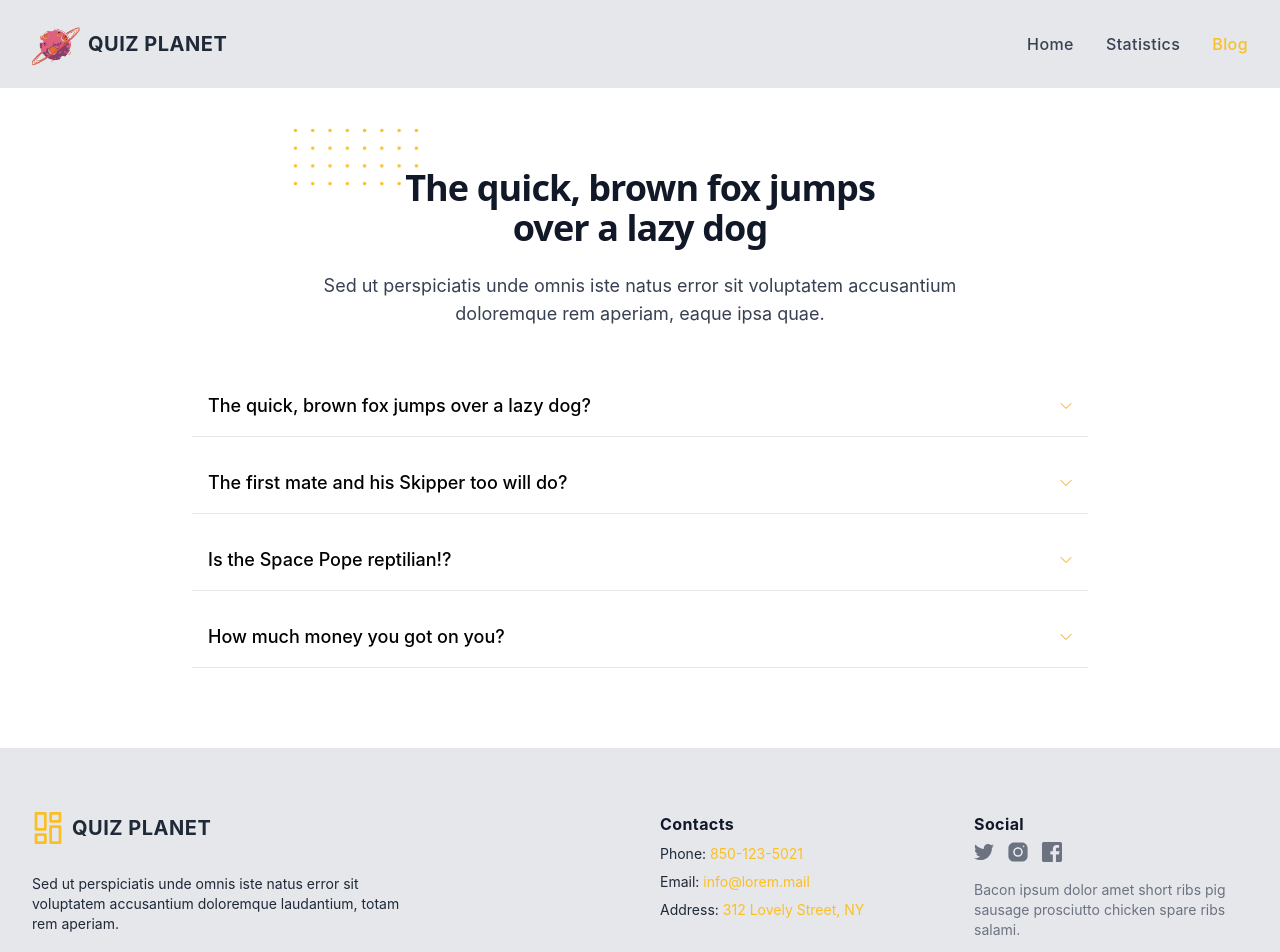
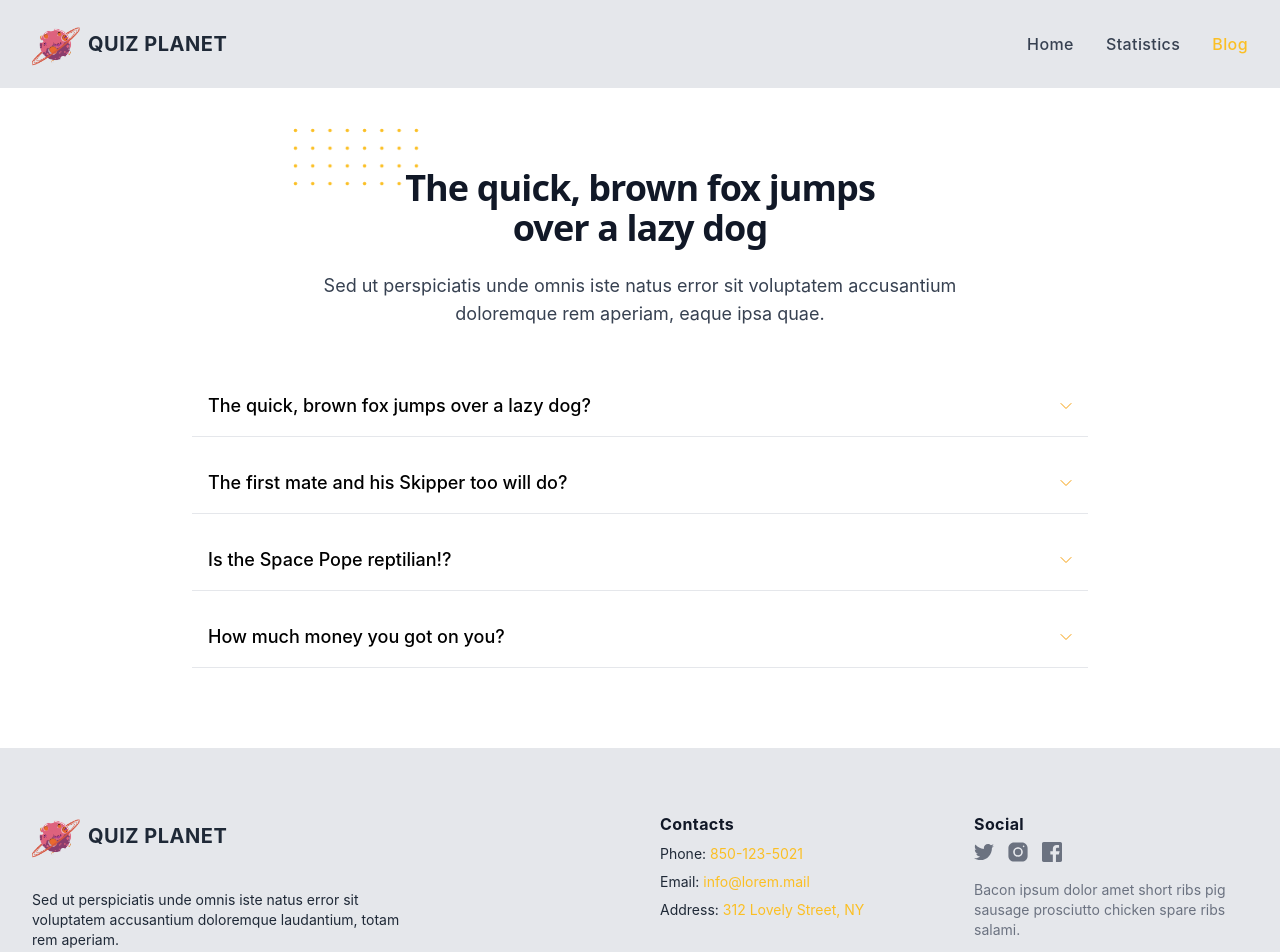
Before and after one commit to Mubashir-Kabir/Quize-Planet, a React (Create React App) app: page /blog in a window 1280 px wide. Shown: the top 952 px of the page. Built offline with nearby package versions, Linux system fonts and the light colour scheme.

Commit message:
netlify 404 not found resolved

```diff
--- a/src/Components/Footer.jsx
+++ b/src/Components/Footer.jsx
@@ -1,3 +1,5 @@
+import logo from "../Utilities/quiz-planet.png";
+
 export const Footer = () => {
   return (
     <div className="px-4 pt-16 mx-auto bg-gray-200 sm:max-w-xl md:max-w-full md:px-24 lg:px-8">
@@ -9,21 +11,8 @@ export const Footer = () => {
             title="Company"
             className="inline-flex items-center"
           >
-            <svg
-              className="w-8 text-amber-400"
-              viewBox="0 0 24 24"
-              strokeLinejoin="round"
-              strokeWidth="2"
-              strokeLinecap="round"
-              strokeMiterlimit="10"
-              stroke="currentColor"
-              fill="none"
-            >
-              <rect x="3" y="1" width="7" height="12" />
-              <rect x="3" y="17" width="7" height="6" />
-              <rect x="14" y="1" width="7" height="6" />
-              <rect x="14" y="11" width="7" height="12" />
-            </svg>
+            <img className=" w-12" src={logo} alt="" />
+
             <span className="ml-2 text-xl font-bold tracking-wide text-gray-800 uppercase">
               Quiz Planet
             </span>
```
Also changed, not shown: 1 other file (tests, documents, lock files or other folders).
